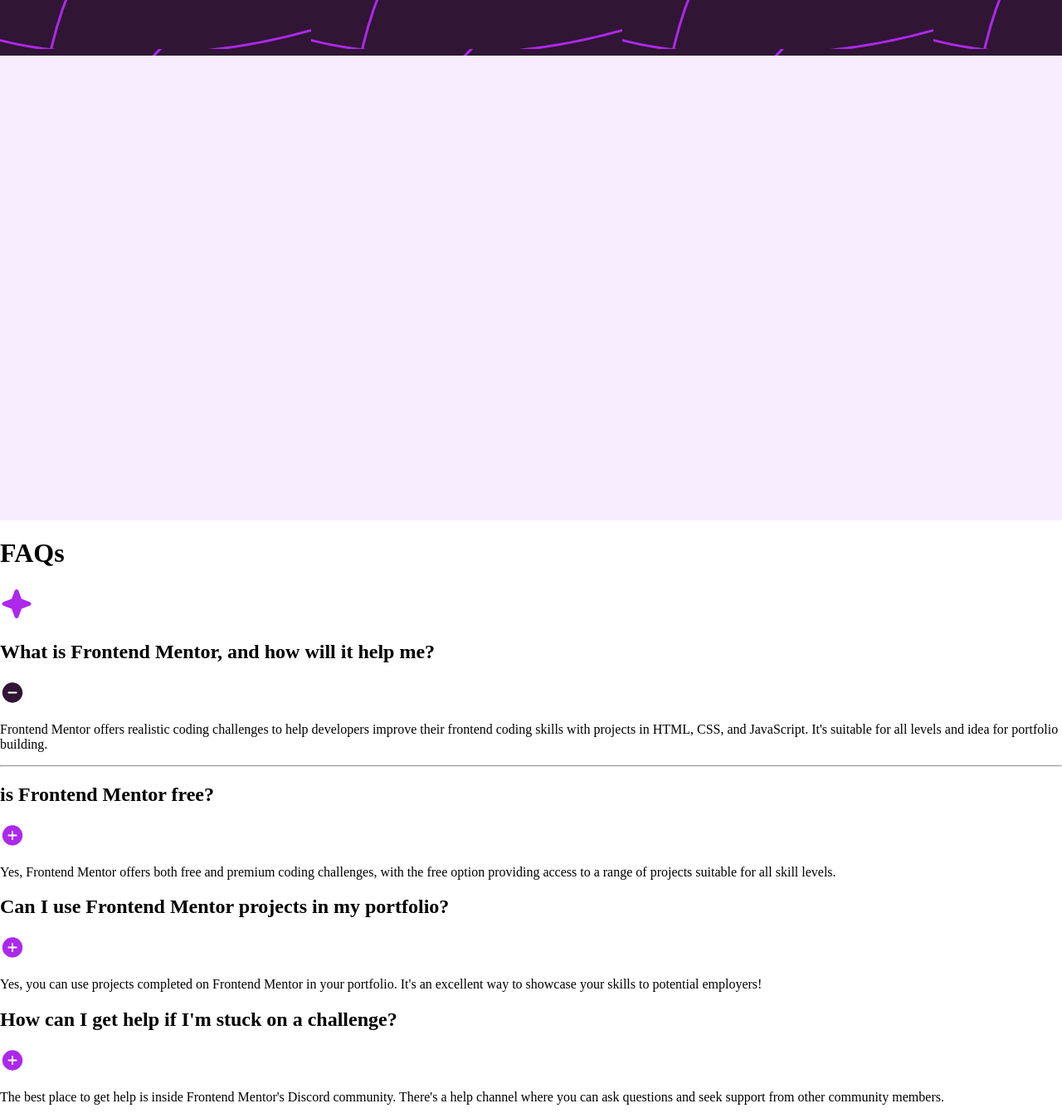
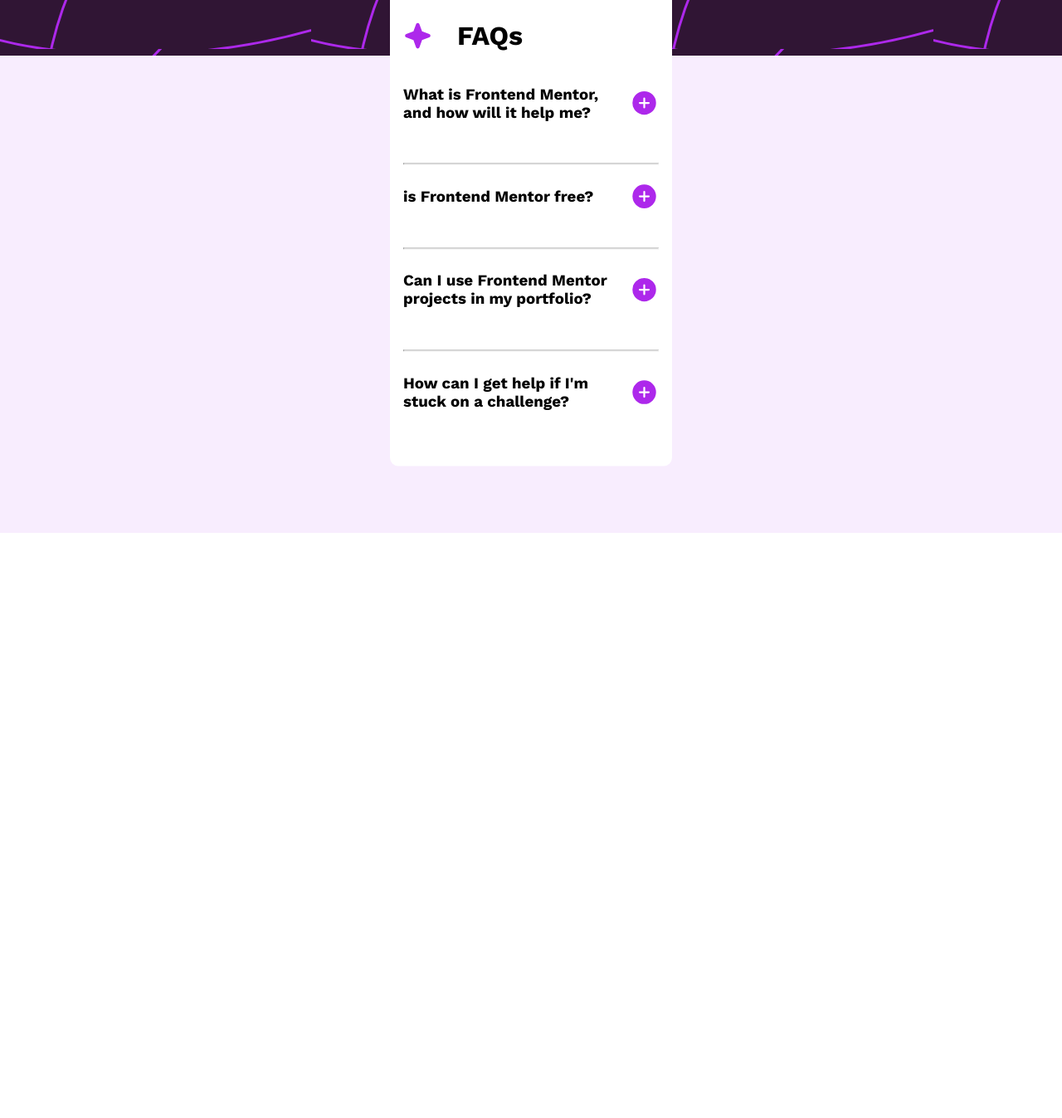
Before and after one commit to rishavbarman-dev/faq-accordion, a plain HTML site: page index.html in a window 1280 px wide. Shown: the part 173-1520 px from the top of the page at 83% size. After the commit the page ends 815 px from the top, so only its background shows below. Drawn offline with nearby package versions, Linux system fonts and the light colour scheme.

Commit message:
update styles and add script for interactive FAQ

```diff
--- a/index.html
+++ b/index.html
@@ -11,48 +11,86 @@
       href="./assets/images/favicon-32x32.png"
     />
     <link rel="stylesheet" href="style.css" />
+    <link rel="preconnect" href="https://fonts.googleapis.com" />
+    <link rel="preconnect" href="https://fonts.gstatic.com" crossorigin />
+    <link
+      href="https://fonts.googleapis.com/css2?family=Work+Sans:ital,wght@0,100..900;1,100..900&display=swap"
+      rel="stylesheet"
+    />
     <title>Frontend Mentor | FAQ accordion</title>
   </head>
   <body>
     <div class="pattern"></div>
-    <div class="div2"></div>
+    <div class="colored-bg">
       <div class="card">
-      <header>
+        <header class="header">
+          <img class="icon-toggle" src="assets/images/icon-star.svg" alt="" />
           <h1>FAQs</h1>
-        <img src="assets/images/icon-star.svg" alt="" />
         </header>
-      <section class="FAQ-questions">
-        <h1>What is Frontend Mentor, and how will it help me?</h1>
-        <img src="assets/images/icon-minus.svg" alt="" />
-        <p>
-          Frontend Mentor offers realistic coding challenges to help developers
-          improve their frontend coding skills with projects in HTML, CSS, and
-          JavaScript. It's suitable for all levels and idea for portfolio
-          building.
+
+        <section class="FAQ">
+          <div class="question">
+            <div class="ques">
+              <h3>What is Frontend Mentor, and how will it help me?</h3>
+              <img
+                class="icon-toggle"
+                src="assets/images/icon-plus.svg"
+                alt=""
+              />
+            </div>
+            <p class="ques-ans">
+              Frontend Mentor offers realistic coding challenges to help
+              developers improve their frontend coding skills with projects in
+              HTML, CSS, and JavaScript. It's suitable for all levels and idea
+              for portfolio building.
             </p>
             <hr />
-        <div>
-          <h1>is Frontend Mentor free?</h1>
-          <img src="assets/images/icon-plus.svg" alt="" />
-          <p>
-            Yes, Frontend Mentor offers both free and premium coding challenges,
-            with the free option providing access to a range of projects
-            suitable for all skill levels.
+          </div>
+
+          <div class="question">
+            <div class="ques">
+              <h3>is Frontend Mentor free?</h3>
+              <img
+                class="icon-toggle"
+                src="assets/images/icon-plus.svg"
+                alt=""
+              />
+            </div>
+            <p class="ques-ans">
+              Yes, Frontend Mentor offers both free and premium coding
+              challenges, with the free option providing access to a range of
+              projects suitable for all skill levels.
             </p>
+            <hr />
           </div>
-        <div>
-          <h1>Can I use Frontend Mentor projects in my portfolio?</h1>
-          <img src="assets/images/icon-plus.svg" alt="" />
-          <p>
+
+          <div class="question">
+            <div class="ques">
+              <h3>Can I use Frontend Mentor projects in my portfolio?</h3>
+              <img
+                class="icon-toggle"
+                src="assets/images/icon-plus.svg"
+                alt=""
+              />
+            </div>
+            <p class="ques-ans">
               Yes, you can use projects completed on Frontend Mentor in your
               portfolio. It's an excellent way to showcase your skills to
               potential employers!
             </p>
+            <hr />
           </div>
-        <div>
-          <h1>How can I get help if I'm stuck on a challenge?</h1>
-          <img src="assets/images/icon-plus.svg" alt="" />
-          <p>
+
+          <div class="question">
+            <div class="ques">
+              <h3>How can I get help if I'm stuck on a challenge?</h3>
+              <img
+                class="icon-toggle"
+                src="assets/images/icon-plus.svg"
+                alt=""
+              />
+            </div>
+            <p class="ques-ans">
               The best place to get help is inside Frontend Mentor's Discord
               community. There's a help channel where you can ask questions and
               seek support from other community members.
@@ -60,5 +98,7 @@
           </div>
         </section>
       </div>
+    </div>
   </body>
+  <script src="script.js"></script>
 </html>
--- /dev/null
+++ b/script.js
@@ -0,0 +1,16 @@
+const question = document.querySelectorAll(".question");
+
+question.forEach((q) => {
+  q.addEventListener("click", () => {
+    const icon = q.querySelector(".icon-toggle");
+    const answer = q.querySelector(".ques-ans");
+
+    answer.classList.toggle("ques-ans--visible");
+
+    if (icon.getAttribute("src") === "assets/images/icon-plus.svg") {
+      icon.setAttribute("src", "assets/images/icon-minus.svg");
+    } else {
+      icon.setAttribute("src", "assets/images/icon-plus.svg");
+    }
+  });
+});
--- a/style.css
+++ b/style.css
@@ -6,6 +6,21 @@
 
 body {
   margin: 0;
+  font-family: "Work Sans";
+}
+
+h3 {
+  width: 85%;
+}
+
+p {
+  font-size: 16px;
+  line-height: 20px;
+}
+
+hr {
+  height: 1px;
+  color: #faf9fc;
 }
 
 .pattern {
@@ -15,11 +30,44 @@
   object-fit: cover;
 }
 
-.div2 {
+.colored-bg {
   background-color: #f8edfe;
-  height: 70vh;
+  position: relative;
+  height: auto;
+}
+
+.header {
+  display: flex;
+  gap: 30px;
 }
 
 .card {
-  position: absolute;
+  background-color: #ffffff;
+  width: 340px;
+  margin: 0 auto;
+  border-radius: 10px;
+  height: auto;
+  padding: 1em;
+
+  transform: translateY(-14%);
 }
+
+.ques {
+  display: flex;
+  justify-content: space-between;
+}
+
+.icon-toggle {
+  width: 35px;
+  cursor: pointer;
+}
+
+.ques-ans {
+  visibility: hidden;
+  max-height: 0;
+}
+
+.ques-ans--visible {
+  visibility: visible;
+  max-height: 200px;
+}
```
Lines whose indentation alone changed are shown as unchanged.
